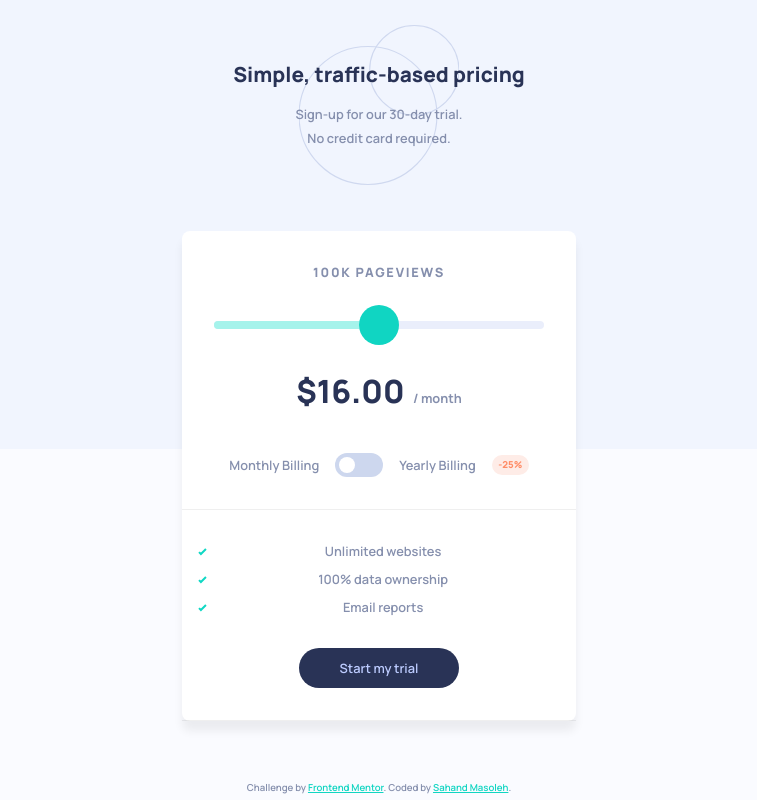
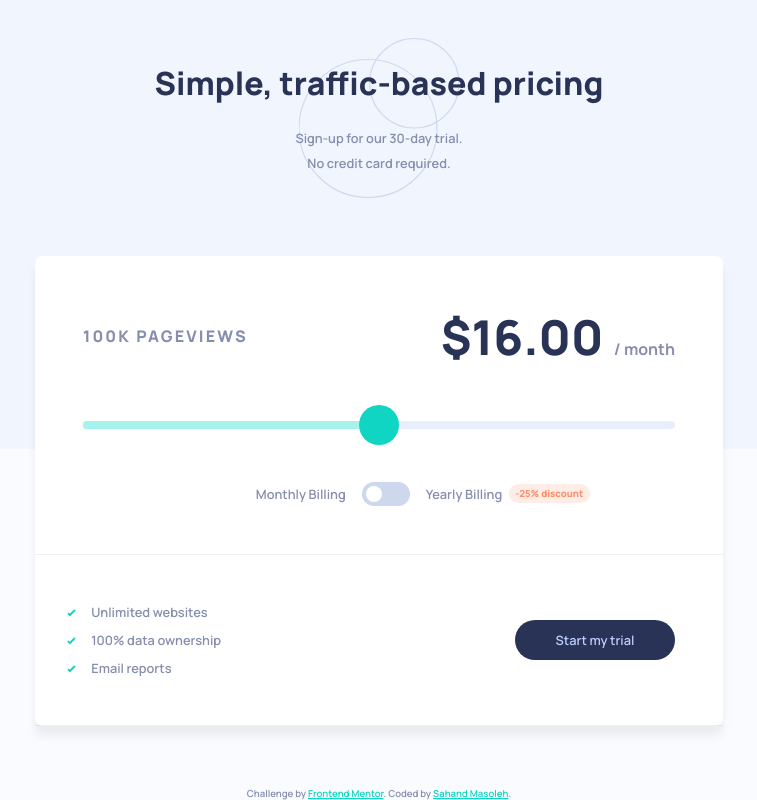
Before and after one commit to sahand-masoleh/fem-25-interactive-pricing-component, a React (Vite) app: page / in a window 1280 px wide. Shown: the whole page, without its empty margins (261-1018 px from the left). Built offline with nearby package versions, Linux system fonts and the light colour scheme.

Commit message:
desktop view

```diff
--- a/src/components/Billing.jsx
+++ b/src/components/Billing.jsx
@@ -3,11 +3,13 @@ import Toggle from "./Toggle";
 
 function Billing({ handleDiscount, hasDiscount }) {
 	return (
-		<div className="selecton__billing billing">
+		<div className="selection__billing billing">
 			<span className="billing__period">Monthly Billing</span>
 			<Toggle handleDiscount={handleDiscount} hasDiscount={hasDiscount} />
 			<span className="billing__period">Yearly Billing</span>
-			<span className="billing__discount">-25%</span>
+			<span className="billing__discount">
+				-25% <span className="billing__discount-text">discount</span>
+			</span>
 		</div>
 	);
 }
--- a/src/styles/App.scss
+++ b/src/styles/App.scss
@@ -14,14 +14,15 @@
 	background-color: $very-pale-blue;
 	min-height: 100vh;
 	display: grid;
-	place-items: center;
 	grid-template-rows: 1fr auto;
 }
 
 .footer {
-	font-size: $fs-s;
+	font-size: $fs-xs;
 	margin-bottom: 1ch;
 	color: $fc-grayish-blue;
+	text-align: center;
+	margin: auto;
 
 	&__link {
 		color: $strong-cyan;
--- a/src/styles/Billing.scss
+++ b/src/styles/Billing.scss
@@ -3,19 +3,36 @@
 .billing {
 	display: flex;
 	align-items: center;
-	gap: 1rem;
+	justify-content: center;
+	column-gap: $gap-1;
+	position: relative;
+	justify-self: center;
 
 	&__period {
-		font-size: $fs-m;
+		font-size: $fs-s;
 		color: $fc-grayish-blue;
+		text-align: center;
+		width: fit-content;
 	}
 
 	&__discount {
-		font-size: $fs-s;
+		font-size: $fs-xs;
 		font-weight: $fw-8;
 		color: $fc-light-red;
 		background-color: $light-grayish-red;
 		padding: 0.5ch 1ch;
 		border-radius: 50px;
+		position: absolute;
+		left: 100%;
+		margin-left: 1ch;
+		width: max-content;
+
+		&-text {
+			display: none;
+
+			@media screen and (min-width: 480px) {
+				display: unset;
+			}
+		}
 	}
 }
--- a/src/styles/CTA.scss
+++ b/src/styles/CTA.scss
@@ -2,20 +2,25 @@
 
 .cta {
 	display: flex;
-	flex-wrap: wrap;
-	justify-content: space-between;
+	flex-direction: column;
+	justify-content: center;
+	align-items: center;
 	gap: 2rem;
+	@media screen and (min-width: 480px) {
+		justify-content: space-between;
+		flex-direction: row;
+	}
 
 	&__button {
 		background-color: $fc-dark-desaturated-blue;
 		border: none;
-		font-size: $fs-m;
+		font-size: $fs-s;
 		color: $fc-pale-blue;
 		border-radius: 50px;
 		height: 2.5rem;
 		width: 10rem;
 		cursor: pointer;
-		margin: 0 auto;
+		// margin: 0 auto;
 	}
 }
 
@@ -23,13 +28,16 @@
 	display: flex;
 	flex-direction: column;
 	gap: 1ch;
-	flex-basis: 100%;
+	text-align: center;
+
+	@media screen and (min-width: 480px) {
+		text-align: left;
+	}
 
 	&__item {
-		font-size: $fs-m;
+		font-size: $fs-s;
 		color: $fc-grayish-blue;
 		list-style: url(../images/icon-check.svg);
 		padding-left: 1ch;
-		text-align: center;
 	}
 }
--- a/src/styles/Card.scss
+++ b/src/styles/Card.scss
@@ -1,13 +1,18 @@
 @use "./_utils.scss" as *;
 
 .card {
+	margin: 0 $gap-1;
 	background-color: white;
 	border-radius: 0.5rem;
 	box-shadow: 0 10px 10px 0 #00000010;
 
 	&__section {
-		padding: 2rem;
+		padding: $gap-2;
 		border-bottom: 1px solid #00000010;
+
+		@media screen and (min-width: 480px) {
+			padding: 3rem;
+		}
 	}
 }
 
@@ -18,13 +23,43 @@
 		"bar"
 		"price"
 		"billing";
-	justify-items: center;
+	place-items: center;
 	gap: 2.5rem;
+
+	@media screen and (min-width: 480px) {
+		grid-template-areas:
+			"views price"
+			"bar bar"
+			"billing billing";
+		grid-template-columns: 1fr 1fr;
+		grid-template-rows: 1fr 1fr min-content;
+		gap: 1.5rem;
+	}
 
 	&__views {
 		font-size: $fs-m;
 		font-weight: $fw-8;
 		color: $fc-grayish-blue;
 		letter-spacing: 0.2ch;
+		grid-area: views;
+
+		@media screen and (min-width: 480px) {
+			justify-self: start;
+		}
+	}
+
+	&__price {
+		grid-area: price;
+		@media screen and (min-width: 480px) {
+			justify-self: end;
+		}
+	}
+
+	&__bar {
+		grid-area: bar;
+	}
+
+	&__billing {
+		grid-area: billing;
 	}
 }
--- a/src/styles/Container.scss
+++ b/src/styles/Container.scss
@@ -1,4 +1,10 @@
 @use "./utils" as *;
+
+.container {
+	margin: auto;
+	width: 100%;
+	max-width: 45rem;
+}
 
 .title {
 	text-align: center;
--- a/src/styles/_utils.scss
+++ b/src/styles/_utils.scss
@@ -12,11 +12,15 @@ $light-grayish: hsl(223, 50%, 87%); // blue toggle background
 $fc-dark-desaturated-blue: hsl(227, 35%, 25%); // text & cta background
 $fc-grayish-blue: hsl(225, 20%, 60%); // text
 
-$fs-xl: 2rem;
-$fs-l: 1.3rem;
-$fs-m: 0.8rem;
-$fs-s: 0.6rem;
+$fs-xl: clamp(2rem, 8vw, 3rem);
+$fs-l: clamp(1.3rem, 5vw, 2rem);
+$fs-m: clamp(0.8rem, 3vw, 1rem);
+$fs-s: clamp(0.7rem, 2vw, 0.8rem);
+$fs-xs: 0.6rem;
 
 $fw-8: 800;
 $fw-7: 700;
 $fw-6: 600;
+
+$gap-1: 1rem;
+$gap-2: 2rem;
```
